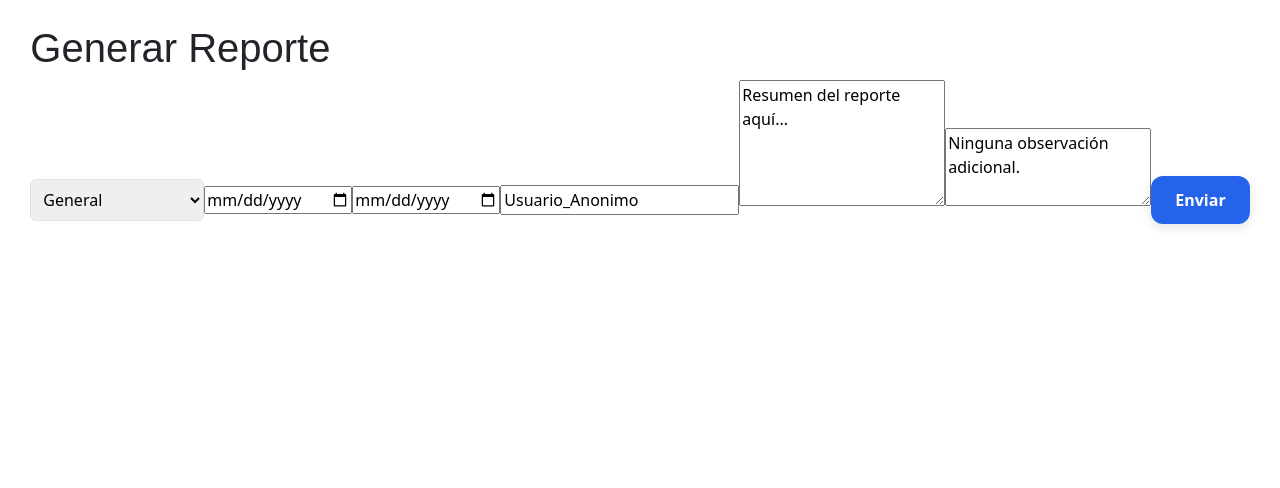
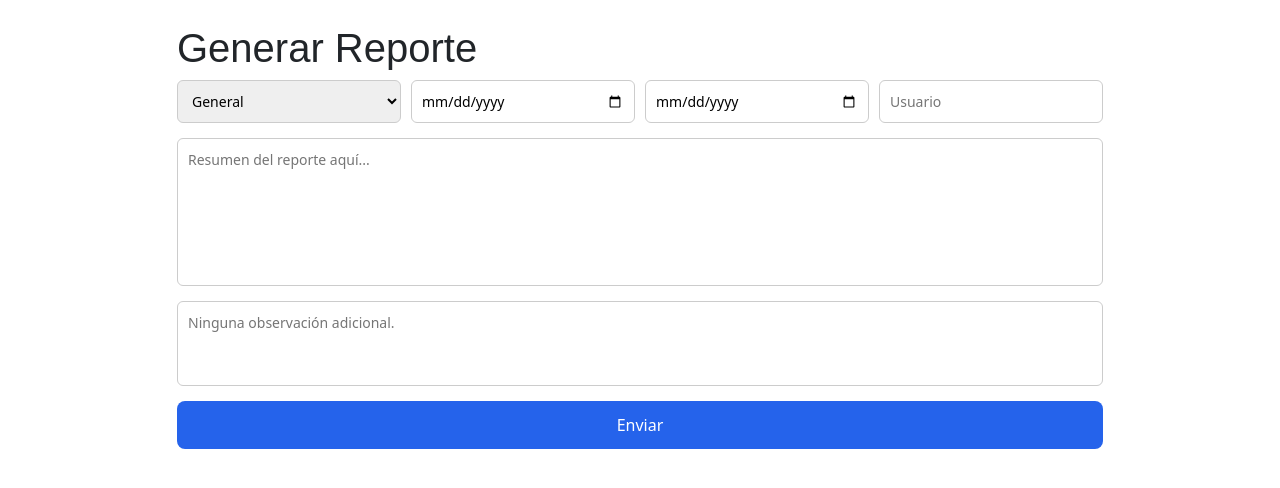
Before and after one commit to erick949/SistemaEstacionamiento, a React (Vite) app in the folder client/: page /reporte in a window 1280 px wide. Shown: the top 488 px of the page. Built offline with nearby package versions, Linux system fonts and the light colour scheme; no server answers.

Commit message:
modificacion exausta

```diff
--- a/client/src/components/AutoList.jsx
+++ b/client/src/components/AutoList.jsx
@@ -58,27 +58,78 @@ export default function AutoList() {
               name="placa"
               value={formData.placa}
               onChange={handleChange}
+              style={{ border: '2px solid blue', borderRadius: '4px', marginBottom: '5px' }}
             />
             <input
               name="modelo"
               value={formData.modelo}
               onChange={handleChange}
+              style={{ border: '2px solid blue', borderRadius: '4px', marginBottom: '5px' }}
             />
             <input
               name="color"
               value={formData.color}
               onChange={handleChange}
+              style={{ border: '2px solid blue', borderRadius: '4px', marginBottom: '5px' }}
             />
             <button onClick={guardarCambios}>Guardar</button>
             <button onClick={cancelarEdicion}>Cancelar</button>
           </>
         ) : (
         <>
-              {auto.placa} - {auto.modelo} - {auto.color} - Cliente: {auto.cliente_usuario}
+            <span style={{
+                backgroundColor: '#f0f0f0',
+                border: '1px solid #ccc',
+                borderRadius: '6px',
+                padding: '6px 10px',
+                marginRight: '6px',
+                boxShadow: '0 0 4px rgba(0, 123, 255, 0.4)',
+                display: 'inline-block'
+              }}>
+                {auto.placa}
+              </span>
+              <span style={{
+                backgroundColor: '#f0f0f0',
+                border: '1px solid #ccc',
+                borderRadius: '6px',
+                padding: '6px 10px',
+                marginRight: '6px',
+                boxShadow: '0 0 4px rgba(0, 123, 255, 0.4)',
+                display: 'inline-block'
+              }}>
+                {auto.modelo}
+              </span>
+              <span style={{
+                backgroundColor: '#f0f0f0',
+                border: '1px solid #ccc',
+                borderRadius: '6px',
+                padding: '6px 10px',
+                marginRight: '6px',
+                boxShadow: '0 0 4px rgba(0, 123, 255, 0.4)',
+                display: 'inline-block'
+              }}>
+                {auto.color}
+              </span>
+              <span style={{
+                backgroundColor: '#f0f0f0',
+                border: '1px solid #ccc',
+                borderRadius: '6px',
+                padding: '6px 10px',
+                marginRight: '6px',
+                boxShadow: '0 0 4px rgba(0, 123, 255, 0.4)',
+                display: 'inline-block'
+              }}>
+                Cliente: {auto.cliente_usuario}
+              </span>
+
+
             <button onClick={() => iniciarEdicion(auto)}>Modificar</button>
             <button onClick={() => handleEliminar(auto.id)}>Eliminar</button>
+
+
           </>
         )}
+
         </li>
       ))}
     </ul>
--- a/client/src/components/PagoList.jsx
+++ b/client/src/components/PagoList.jsx
@@ -30,7 +30,6 @@ function PagoList() {
 
   return (
     <div>
-      <h2>Lista de Pagos</h2>
       <ul>
         {pagos.map((pago) => (
           <li key={pago.id}>
--- a/client/src/components/ReporteForm.css
+++ b/client/src/components/ReporteForm.css
@@ -1,24 +1,61 @@
 
-.boton-moderno {
-  background-color: #2563eb; /* Azul intenso */
-  color: #ffffff;
-  padding: 12px 24px;
-  font-size: 16px;
-  font-weight: 600;
-  border: none;
-  border-radius: 12px;
-  box-shadow: 0 4px 12px rgba(0, 0, 0, 0.1);
-  cursor: pointer;
-  transition: all 0.25s ease;
+
+
+
+.titulo-reporte {
+  text-align: center;
+  font-size: 28px;
+  font-weight: bold;
+  margin-bottom: 20px;
 }
 
-.boton-moderno:hover {
-  background-color: #1d4ed8;
-  box-shadow: 0 6px 16px rgba(0, 0, 0, 0.15);
-  transform: translateY(-2px);
+.formulario-reporte {
+  display: flex;
+  flex-direction: column;
+  gap: 15px;
 }
 
-.boton-moderno:focus {
-  outline: none;
-  box-shadow: 0 0 0 3px rgba(37, 99, 235, 0.4);
+.fila {
+  display: flex;
+  flex-direction: column;
+  gap: 10px;
 }
+
+.fila-selectores {
+  display: grid;
+  grid-template-columns: 1fr 1fr 1fr 1fr;
+  gap: 10px;
+}
+
+
+
+.boton-enviar {
+  background-color: #2563eb;
+  color: white;
+  padding: 12px 25px;
+  font-size: 16px;
+  border: none;
+  border-radius: 8px;
+  cursor: pointer;
+}
+
+.boton-enviar:hover {
+  background-color: #1e40af;
+}
+
+.centrado {
+  display: flex;
+  justify-content: center;
+}
+
+.error {
+  color: red;
+  margin-top: 10px;
+}
+
+.resultado {
+  margin-top: 20px;
+  background-color: #e5e7eb;
+  padding: 15px;
+  border-radius: 8px;
+}
--- a/client/src/components/ReporteForm.jsx
+++ b/client/src/components/ReporteForm.jsx
@@ -4,12 +4,12 @@ import './ReporteForm.css';
 
 function ReporteForm() {
   const [formData, setFormData] = useState({
-    tipoReporte: 'General',  // Valor por defecto
+    tipoReporte: 'General',
     fechaInicio: '',
     fechaFin: '',
-    usuario: 'Usuario_Anonimo',
-    resumen: 'Resumen del reporte aquí...',
-    observaciones: 'Ninguna observación adicional.',
+    usuario: '',
+    resumen: '',
+    observaciones: '',
   });
 
   const [resultado, setResultado] = useState(null);
@@ -26,21 +26,13 @@ function ReporteForm() {
     const getPlantillaPorTipo = (tipo) => {
       switch (tipo) {
         case 'General':
-          return `Plantilla General:
-Incluye un resumen del estado general del sistema, estadísticas globales, y observaciones generales.`;
-
+          return `Plantilla General:\nIncluye un resumen del estado general del sistema, estadísticas globales, y observaciones generales.`;
         case 'ActividadUsuarios':
-          return `Plantilla Actividad de Usuarios:
-Se detalla la actividad reciente de los usuarios, incluyendo accesos, acciones realizadas y frecuencia de uso.`;
-
+          return `Plantilla Actividad de Usuarios:\nSe detalla la actividad reciente de los usuarios, incluyendo accesos, acciones realizadas y frecuencia de uso.`;
         case 'Estacionamientos':
-          return `Plantilla Estacionamientos:
-Muestra información sobre la disponibilidad, ocupación, rotación y uso de los espacios de estacionamiento.`;
-
+          return `Plantilla Estacionamientos:\nMuestra información sobre la disponibilidad, ocupación, rotación y uso de los espacios de estacionamiento.`;
         case 'Financiero':
-          return `Plantilla Financiera:
-Contiene el resumen de ingresos, egresos, transacciones recientes y balance financiero del período.`;
-
+          return `Plantilla Financiera:\nContiene el resumen de ingresos, egresos, transacciones recientes y balance financiero del período.`;
         default:
           return 'Sin plantilla disponible.';
       }
@@ -52,8 +44,8 @@ Contiene el resumen de ingresos, egresos, transacciones recientes y balance fina
 --- REPORTE GENERADO AUTOMÁTICAMENTE ---
 
 Tipo de Reporte: ${data.tipoReporte}
-Fecha de Inicio: ${data.fechaInicio || 'No especificada'}
-Fecha de Fin: ${data.fechaFin || 'No especificada'}
+Fecha de Inicio: ${data.fechaInicio}
+Fecha de Fin: ${data.fechaFin}
 Usuario: ${data.usuario}
 
 ${plantilla}
@@ -63,7 +55,6 @@ ${data.resumen}
 
 Observaciones:
 ${data.observaciones}
-
 -------------------------
     `.trim();
   };
@@ -72,6 +63,18 @@ ${data.observaciones}
     e.preventDefault();
     setError(null);
     setResultado(null);
+
+    // Validación manual por si el usuario ignora los required
+    if (
+      !formData.fechaInicio ||
+      !formData.fechaFin ||
+      !formData.usuario.trim() ||
+      !formData.resumen.trim() ||
+      !formData.observaciones.trim()
+    ) {
+      setError('Todos los campos deben estar completos.');
+      return;
+    }
 
     const contenidoFinal = generarContenidoPlantilla(formData);
 
@@ -87,16 +90,25 @@ ${data.observaciones}
     }
   };
 
+  const inputStyle = {
+    padding: '10px',
+    border: '1px solid #ccc',
+    borderRadius: '6px',
+    fontSize: '14px',
+    resize: 'none',
+    width: '100%',
+  };
+
   return (
-    <div>
-      <form onSubmit={handleSubmit} className="space-y-2">
-
+    <div className="contenedor-reporte">
+      <form onSubmit={handleSubmit} className="formulario-reporte">
+        <div className="fila fila-selectores">
           <select
             name="tipoReporte"
             value={formData.tipoReporte}
             onChange={handleChange}
             required
-          className="border p-2 rounded"
+            style={inputStyle}
           >
             <option value="General">General</option>
             <option value="ActividadUsuarios">ActividadUsuarios</option>
@@ -109,6 +121,8 @@ ${data.observaciones}
             name="fechaInicio"
             value={formData.fechaInicio}
             onChange={handleChange}
+            required
+            style={inputStyle}
           />
 
           <input
@@ -116,55 +130,57 @@ ${data.observaciones}
             name="fechaFin"
             value={formData.fechaFin}
             onChange={handleChange}
+            required
+            style={inputStyle}
           />
 
           <input
+            type="text"
             name="usuario"
-          placeholder="Nombre del usuario"
             value={formData.usuario}
             onChange={handleChange}
+            placeholder="Usuario"
+            required
+            style={inputStyle}
           />
+        </div>
 
+        <div className="fila">
           <textarea
             name="resumen"
-          placeholder="Resumen del reporte"
             value={formData.resumen}
             onChange={handleChange}
-          rows={5}
+            rows={6}
+            placeholder="Resumen del reporte aquí..."
+            required
+            style={inputStyle}
           />
+        </div>
 
+        <div className="fila">
           <textarea
             name="observaciones"
-          placeholder="Observaciones"
             value={formData.observaciones}
             onChange={handleChange}
             rows={3}
+            placeholder="Ninguna observación adicional."
+            required
+            style={inputStyle}
           />
+        </div>
 
-        <button
-          type="submit"
-          className="boton-moderno"
-        >
-          Enviar
-        </button>
-
+        <div className="fila centrado">
+          <button type="submit" className="boton-enviar">Enviar</button>
+        </div>
       </form>
 
-      {error && <p className="text-red-500">Error: {error}</p>}
-
+      {error && <p className="error">Error: {error}</p>}
       {resultado && (
-        <div className="mt-4">
+        <div className="resultado">
           <p>{resultado.mensaje}</p>
           <p>ID del reporte: {resultado.reporteId}</p>
           <p>Fecha: {resultado.fecha}</p>
-          <a
-            href={resultado.url}
-            target="_blank"
-            rel="noopener noreferrer"
-            className="text-blue-700 underline"
-          >
-            Descargar reporte
-          </a>
+          <a href={resultado.url} target="_blank" rel="noopener noreferrer">Descargar reporte</a>
         </div>
       )}
     </div>
```
Lines whose indentation alone changed are shown as unchanged.
